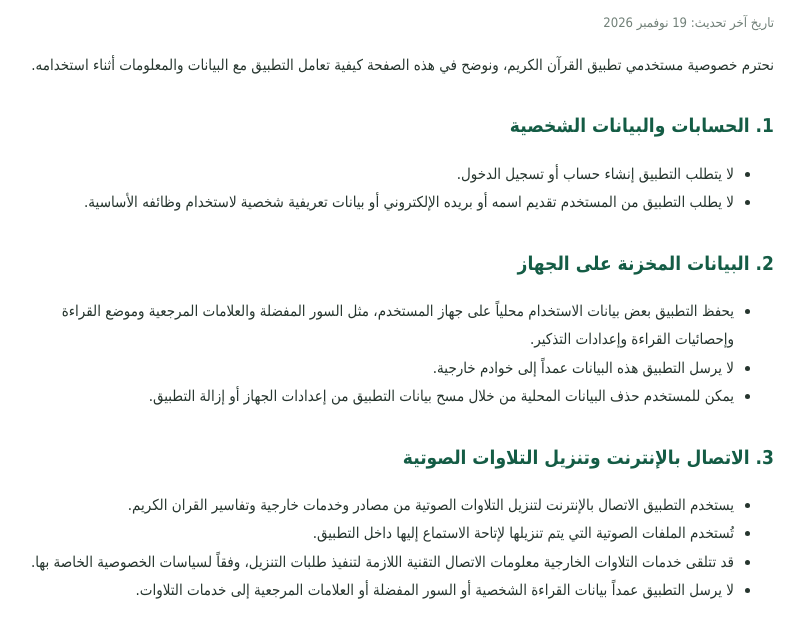
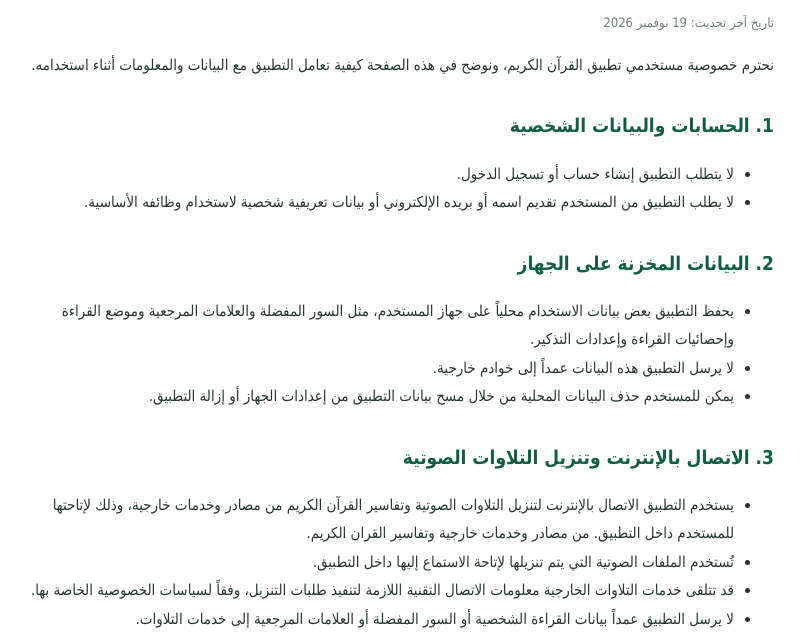
Before and after one commit to alhdad034-PH/quran-privacy-policy, a plain HTML site: page index.html in a window 1280 px wide. Shown: the part 152-793 px from the top of the page, without its empty margins (244-1048 px from the left). Drawn offline with Linux system fonts and the light colour scheme.

Commit message:
Update index.html

```diff
--- a/index.html
+++ b/index.html
@@ -75,7 +75,7 @@
 
   <h2>3. الاتصال بالإنترنت وتنزيل التلاوات الصوتية</h2>
   <ul>
-    <li>يستخدم التطبيق الاتصال بالإنترنت لتنزيل التلاوات الصوتية
+    <li>يستخدم التطبيق الاتصال بالإنترنت لتنزيل التلاوات الصوتية وتفاسير القرآن الكريم من مصادر وخدمات خارجية، وذلك لإتاحتها للمستخدم داخل التطبيق.
     من مصادر وخدمات خارجية وتفاسير القران الكريم.</li>
     <li>تُستخدم الملفات الصوتية التي يتم تنزيلها لإتاحة الاستماع
     إليها داخل التطبيق.</li>
```
